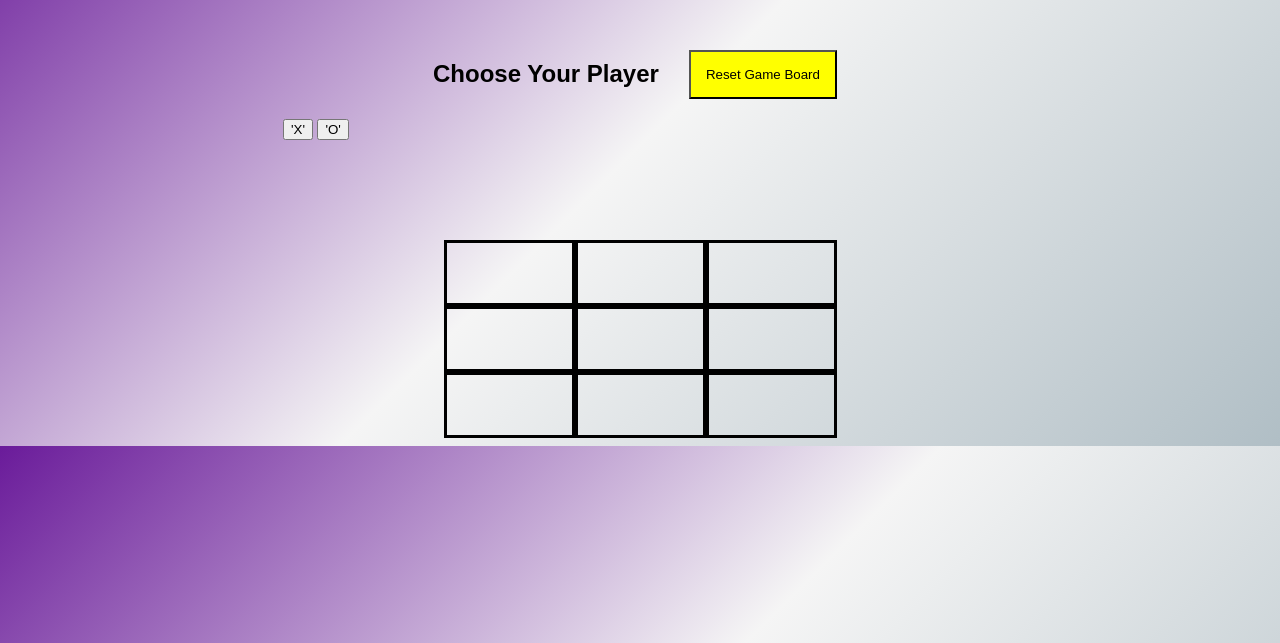
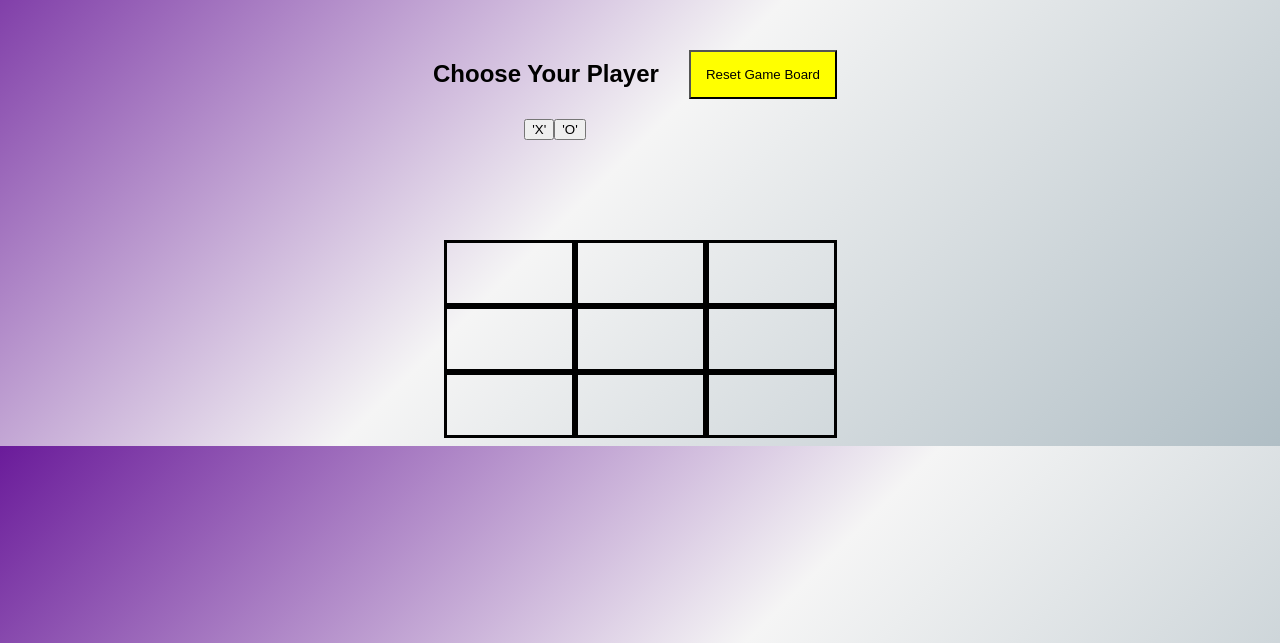
Before and after one commit to mgall021/Tic-Tac-Toe, a plain HTML site: page index.html in a window 1280 px wide. Shown: the part 157-800 px from the top of the page. Drawn offline with Linux system fonts and the light colour scheme.

Commit message:
fix positioning for playerOptions

```diff
--- a/style.css
+++ b/style.css
@@ -70,8 +70,13 @@ body {
   justify-content: center;
   margin-top: 20px;
   flex-direction: row;
+  font-family: fantasy;
 }
 
 #playerOptions {
-  margin-left: 275px;
+  display: flex;
+  align-items: center;
+  justify-content: center;
+  margin-right: 170px;
+  font-family: fantasy;
 }
```
Also changed, not shown: index.html (+1 -1 lines).
